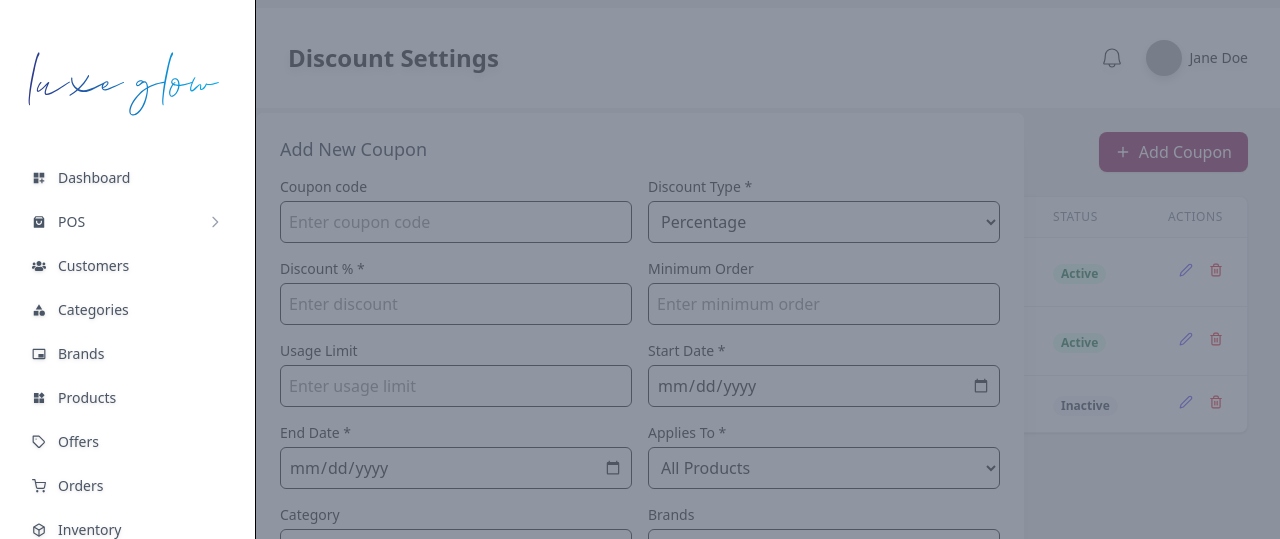
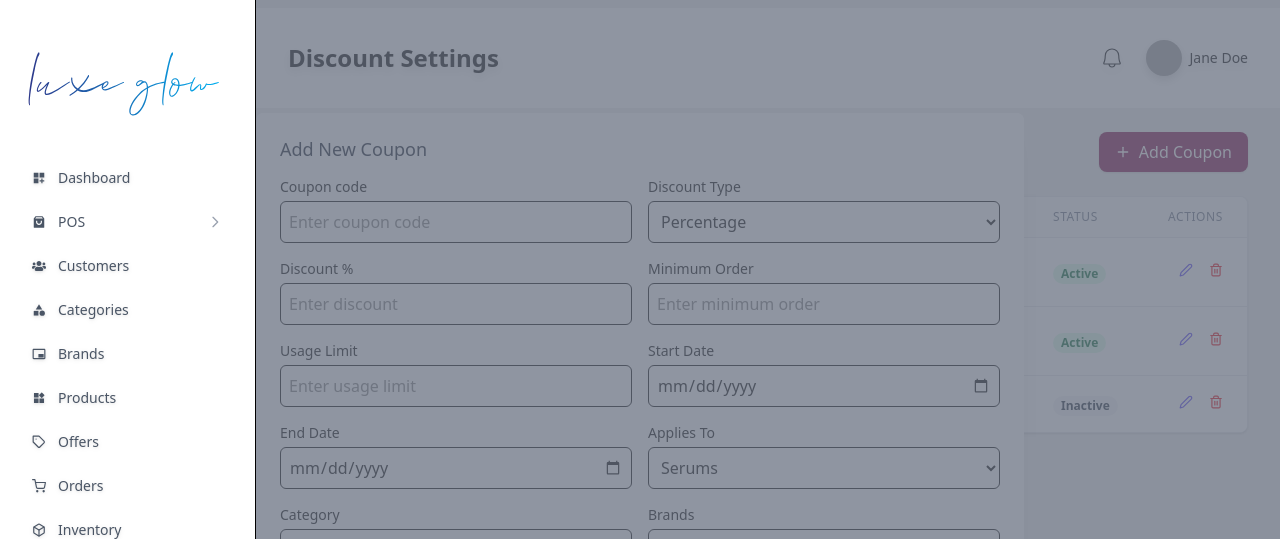
Before and after one commit to muhammadJawadm/luxe-glow, a React (Vite) app: page /setting in a window 1280 px wide. Both pictures are taken after a click on the button "Add Coupon". Shown: the top 539 px of the page. Built offline with nearby package versions, Linux system fonts and the light colour scheme; grey boxes are pictures that could not be loaded.

Commit message:
discount form changed

```diff
--- a/src/components/Modals/CouponModal.jsx
+++ b/src/components/Modals/CouponModal.jsx
@@ -71,7 +71,7 @@ const CouponModal = ({ isOpen, onClose, coupon, onSave }) => {
 
                 <div>
                   <label className="block text-sm font-medium text-black mb-1">
-                    Discount Type *
+                    Discount Type
                   </label>
                   <select
                     name="discountType"
@@ -87,7 +87,7 @@ const CouponModal = ({ isOpen, onClose, coupon, onSave }) => {
                 <div>
                   <label className="block text-sm font-medium text-black  mb-1">
                     {formData.discountType === "percentage"
-                      ? "Discount % *"
+                      ? "Discount % "
                       : "Discount Amount *"}
                   </label>
                   <input
@@ -133,7 +133,7 @@ const CouponModal = ({ isOpen, onClose, coupon, onSave }) => {
 
                 <div>
                   <label className="block text-sm font-medium text-black  mb-1">
-                    Start Date *
+                    Start Date
                   </label>
                   <input
                     type="date"
@@ -147,7 +147,7 @@ const CouponModal = ({ isOpen, onClose, coupon, onSave }) => {
 
                 <div>
                   <label className="block text-sm font-medium text-black  mb-1">
-                    End Date *
+                    End Date
                   </label>
                   <input
                     type="date"
@@ -161,7 +161,7 @@ const CouponModal = ({ isOpen, onClose, coupon, onSave }) => {
 
                 <div>
                   <label className="block text-sm font-medium text-black  mb-1">
-                    Applies To *
+                    Applies To
                   </label>
                   <select
                     name="appliesTo"
@@ -169,10 +169,9 @@ const CouponModal = ({ isOpen, onClose, coupon, onSave }) => {
                     onChange={handleChange}
                     className="w-full border border-black rounded-md p-2"
                   >
-                    <option value="all">All Products</option>
-                    <option value="specific">Specific Products</option>
-                    <option value="category">Specific Categories</option>
-                    <option value="shipping">Shipping Only</option>
+                    {["Serums", "Foundations", "Brushes"]?.map((i) => (
+                      <option value="all">{i}</option>
+                    ))}
                   </select>
                 </div>
                 <div>
```
